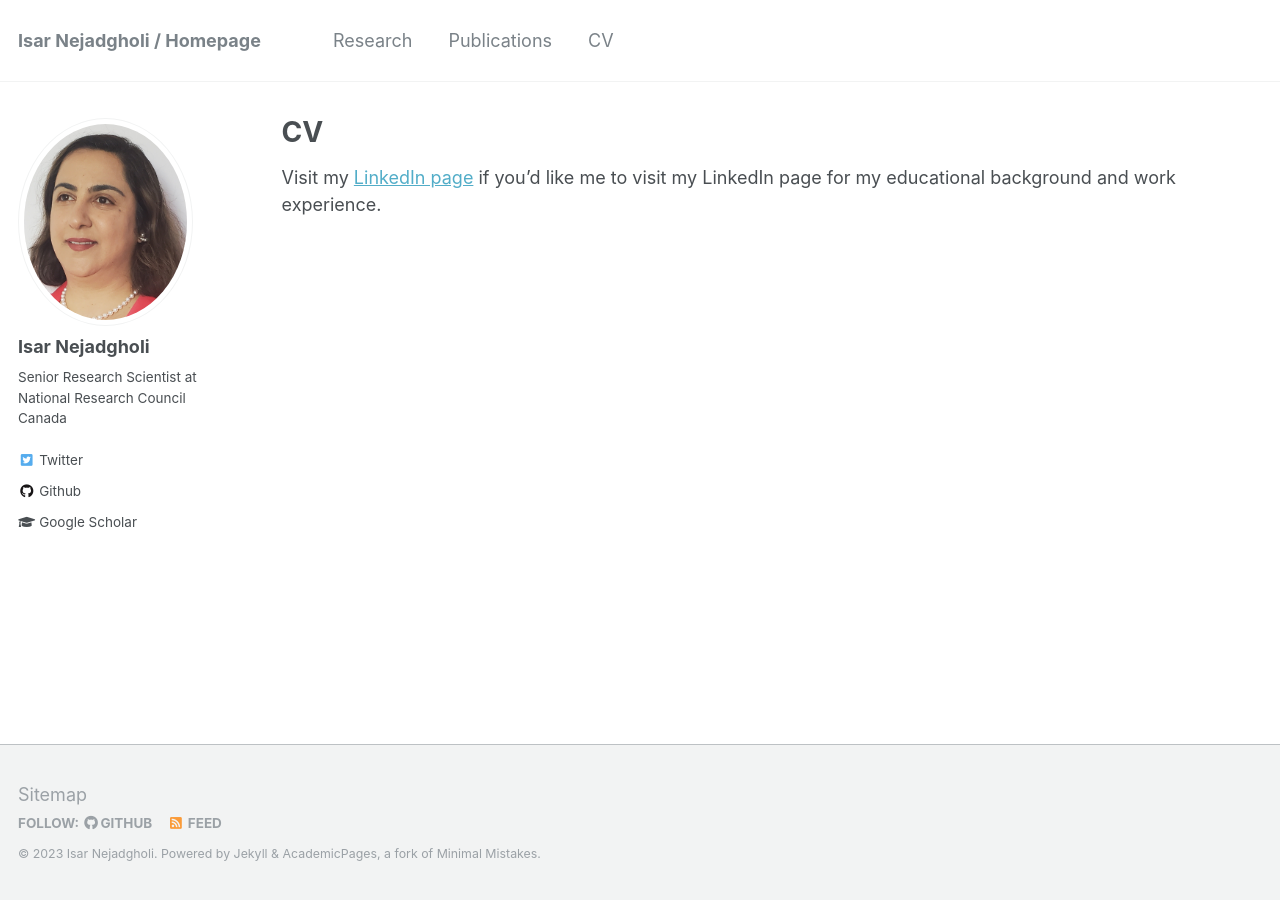
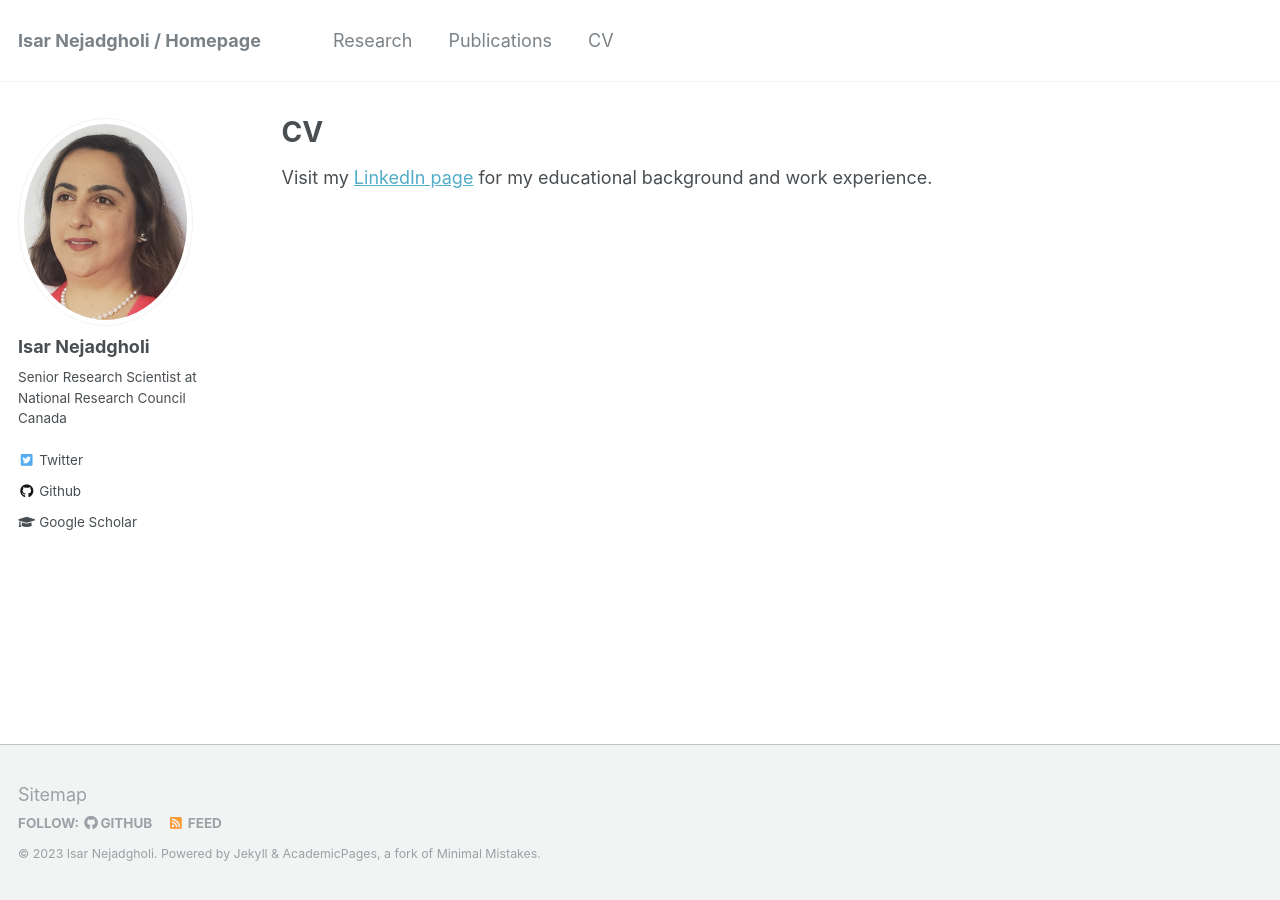
Before and after one commit to IsarNejad/IsarNejad.github.io, a Jekyll site: the page built from _pages/cv.md, in a window 1280 px wide. Built offline with Jekyll 4.4.1, drawn with Linux system fonts in a browser that asks for light colours.

Commit message:
Update cv.md

```diff
--- a/_pages/cv.md
+++ b/_pages/cv.md
@@ -7,4 +7,4 @@ redirect_from:
   - /resume
 ---
 
-Visit my [LinkedIn page](https://www.linkedin.com/in/isarnejad/) if you'd like me to visit my LinkedIn page for my educational background and work experience.
+Visit my [LinkedIn page](https://www.linkedin.com/in/isarnejad/) for my educational background and work experience.
```
